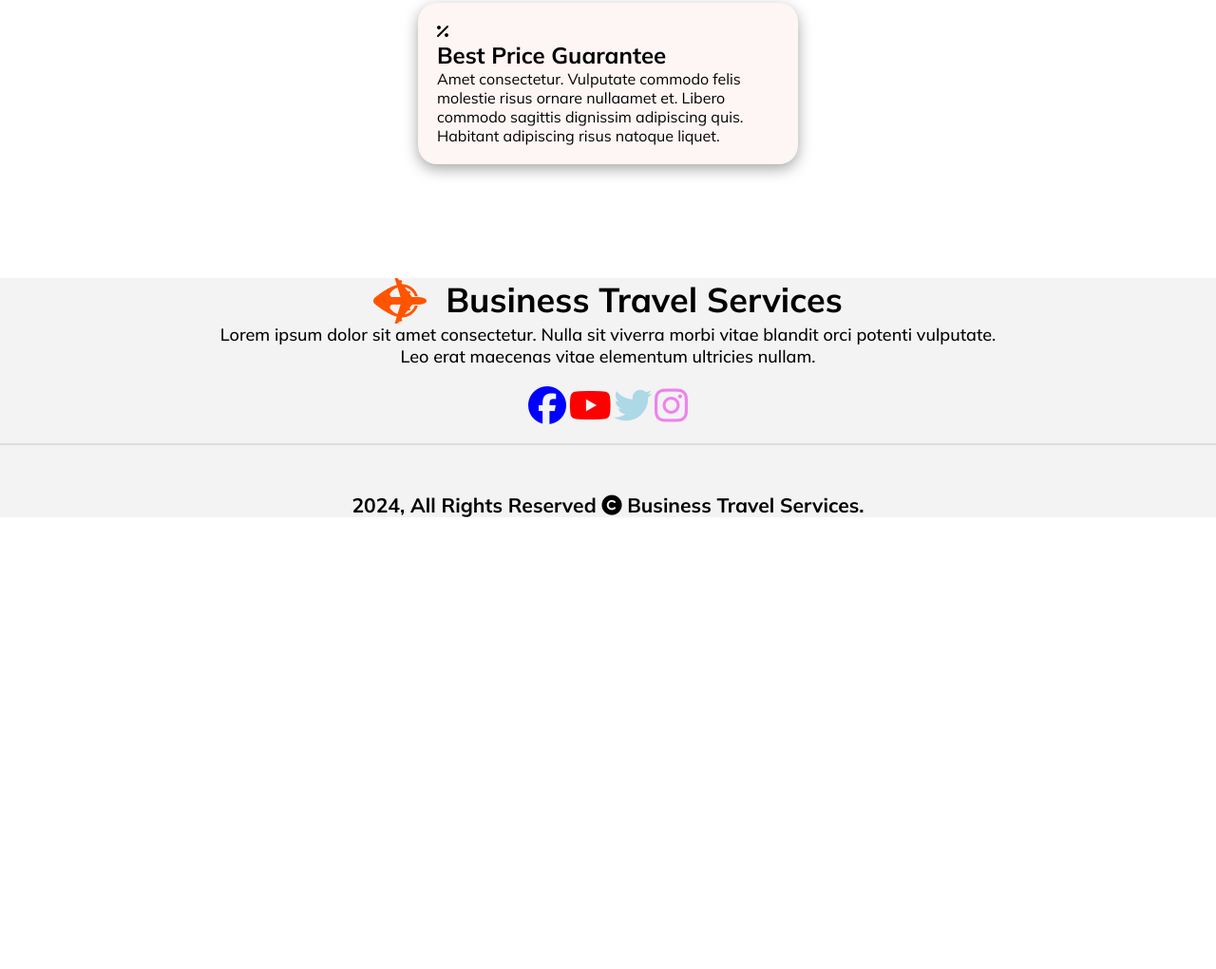
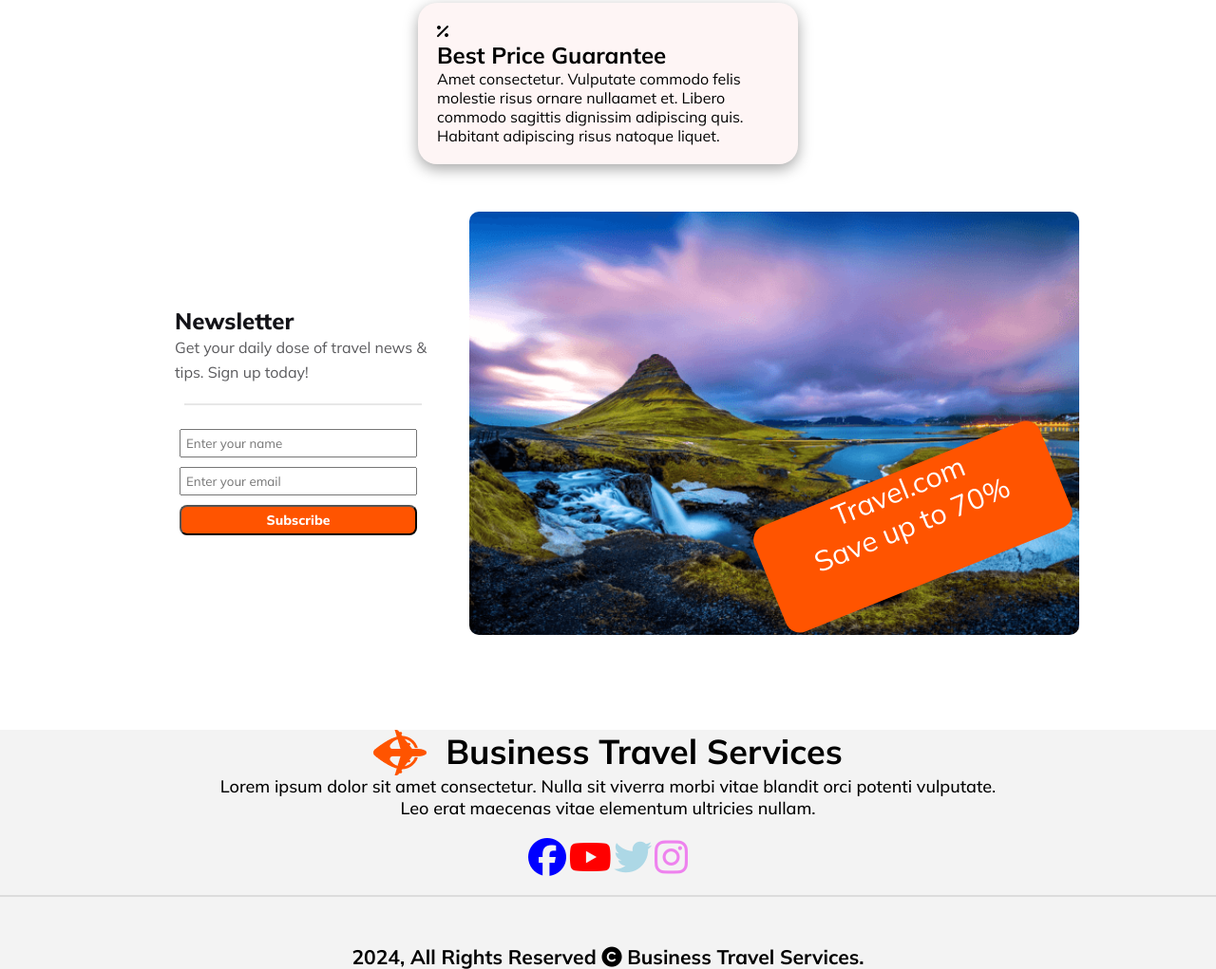
Before and after one commit to dvlprtanvir/Business-Travels-Services-R8-A2, a plain HTML site: page index.html in a window 1280 px wide. Shown: the part 2357-3378 px from the top of the page at 95% size. Before the commit the page ends 2902 px from the top, so only its background shows below. Drawn offline with Linux system fonts and the light colour scheme.

Commit message:
newsletter desktop layout done

```diff
--- a/index.html
+++ b/index.html
@@ -44,7 +44,6 @@
     <!-- banner section finish  -->
 
 
-
     <!-- Our Popular Tours section start -->
     <section class="popular-tours-main">
         <div class="popular-tours-content">
@@ -72,6 +71,7 @@
 
     </section>
     <!-- Our Popular Tours section finish -->
+
 
     <!-- Choose Your Destination section start  -->
     <section class="destination-section">
@@ -141,8 +141,32 @@
     <!-- Choose-Us section finish  -->
 
 
+
+    <!-- newsletter section start -->
+    <section class="newsletter-main">
+        <div class="newsletter-content">
+            <h1 class="newsletter-title">Newsletter</h1>
+            <div class="newsletter-description">
+                <p>Get your daily dose of travel news & tips. Sign up today!</p>
+                <hr class="newsletter-line">
+                <div>
+                    <input class="newsletter-input-name" type="text" placeholder="Enter your name">
+                    <input class="newsletter-input-email" type="email" placeholder="Enter your email">
+                    <button class="btn-primary btn-subscribe"><span> </span>Subscribe</button>
+                </div>
+            </div>
+        </div>
+        <div class="newsletter-img-container">
+            <img src="./Images/newsletter.png" alt="">
+            <div class="discount">Travel.com<br>Save up to 70%</div>
+
+        </div>
+
+    </section>
+    <!-- newsletter section finish -->
+
+
     <!-- footer section start -->
-
     <footer>
 
         <div class="footer-top">
@@ -158,7 +182,6 @@
 
         </div>
 
-        <!-- <hr class="line"> -->
 
         <div class="social-links">
 
@@ -166,11 +189,7 @@
             <span><i style="color:red" class="fa-brands fa-youtube"></i></span>
             <span><i style="color:lightblue" class="fa-brands fa-twitter"></i></span>
             <span><i style="color:violet" class="fa-brands fa-instagram"></i></span>
-            <!--
-            <a href=""><img src="images/Linkedin.png" alt=""></a>
-            <a href=""><img src="images/Instagram.png" alt=""></a>
-            <a href=""><img src="images/Twitter.png" alt=""></a>
-            <a href=""><img src="images/Facebook.png" alt=""></a> -->
+
 
         </div>
 
@@ -187,7 +206,6 @@
         </div>
 
     </footer>
-
     <!-- footer section start -->
 
 
--- a/styles/style.css
+++ b/styles/style.css
@@ -10,13 +10,13 @@
 
 }
 
+/* banner start */
+
 .banner-main {
     max-width: 992px;
     margin: 0 auto;
     margin-top: 30px;
     /* padding: 20px; */
-
-
 }
 
 .banner-image {
@@ -77,7 +77,7 @@
     background: rgba(255, 255, 255, 0.3);
 }
 
-
+/* banner closed */
 
 
 /* popular-tours styles start */
@@ -231,13 +231,15 @@
     padding: 20px;
 }
 
-#card-one{
+#card-one {
     background-color: #FBB5630D;
 }
-#card-two{
+
+#card-two {
     background-color: #29CEF60D;
 }
-#card-three{
+
+#card-three {
     background-color: #E944440D;
 }
 
@@ -249,53 +251,38 @@
 /* footer  */
 
 footer {
-
-    /* max-width: 1920px; */
-
-
-
     background: rgba(19, 19, 24, 0.05);
     margin-top: 100px;
-    /* padding: 20px 300px 20px 300px; */
     font-size: 18px;
     font-weight: 500;
-
-
 }
 
 .footer-top {
     text-align: center;
-    /* display: flex; */
-    /* gap: 600px; */
     margin-top: 50px;
     justify-content: center;
     align-items: center;
 }
 
-.footer-title{
+.footer-title {
     display: flex;
     text-align: center;
     justify-content: center;
+}
 
-}
-.footer-title h1{
+.footer-title h1 {
     margin-left: 20px;
 }
 
-
-
 .line {
-    /* margin: 100px 0px; */
     border: 1px solid rgba(19, 19, 24, 0.1);
 }
 
-.fa-brands{
+.fa-brands {
     font-size: 40px;
 }
 
 .social-links {
-    /* align-items: center; */
-    /* margin: 50px 400px 50px 500px; */
     text-align: center;
     margin: 20px auto;
     font-size: 10px;
@@ -303,6 +290,99 @@ footer {
 
 .social-links a {
     margin-right: 10px;
+}
+
+/* newsletter styles start */
+
+.newsletter-main {
+    /* border: 5px solid #FF5400; */
+    max-width: 992px;
+    margin: 0 auto;
+    margin-top: 30px;
+    display: flex;
+    justify-content: center;
+    /* align-items: center; */
+}
+
+.newsletter-content {
+    /* border: 5px solid black; */
+    margin: 100px 40px;
+    width: 30%;
+}
+
+.newsletter-title {
+    color: rgb(19, 19, 24);
+    font-size: 24px;
+    font-weight: 800;
+    /* text-align: left; */
+}
+
+.newsletter-description {
+    color: rgb(90, 90, 93);
+    font-size: 16px;
+    font-weight: 400;
+    line-height: 26px;
+    /* letter-spacing: 0%; */
+    /* text-align: left; */
+}
+
+.newsletter-line {
+    border: 1px solid rgba(19, 19, 24, 0.1);
+    width: 250px;
+    margin: 20px 10px;
+}
+
+.newsletter-input-name {
+    padding: 5px;
+    margin: 5px;
+    width: 250px;
+}
+
+.newsletter-input-email {
+    padding: 5px;
+    margin: 5px;
+    width: 250px;
+}
+
+.btn-subscribe {
+    padding: 5px;
+    margin: 5px;
+    width: 250px;
+
+}
+
+.newsletter-img-container {
+    width: 100%;
+    position: relative;
+    /* border: 5px solid blue; */
+}
+
+.newsletter-img-container img{
+    width: 100%;
+    display: block;
+    height: 100%;
+    margin: 0 auto;
+    object-fit: cover;
+    border-radius: 10px;
+}
+
+.discount {
+    position: absolute;
+    width: 324px;
+    height: 120px;
+    bottom: 12%;
+    right: 2%;
+
+    transform: rotate(-22deg);
+
+    border-radius: 16px;
+
+    background: rgb(255, 84, 0);
+    color: #FFFFFF;
+    text-align: center;
 
 
+    font-size: 30px;
 }
+
+/* newsletter styles finish */
```
Also changed, not shown: Images/newsletter.png (renamed from Images/Rectangle 8 (1).png).
